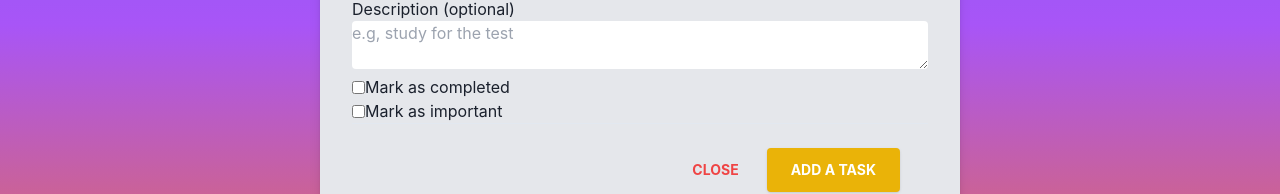
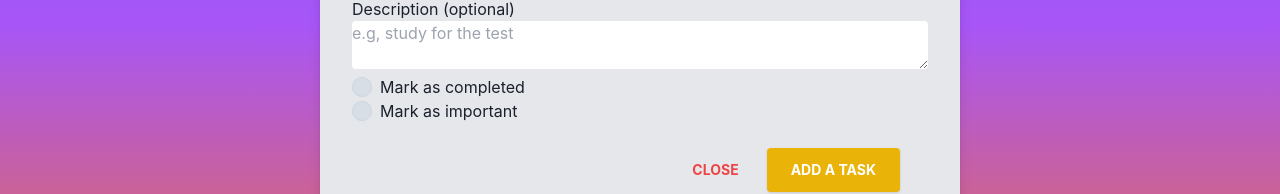
Before and after one commit to ArthurChemov/todo_app_react, a React (Create React App) app: page / in a window 1280 px wide. Both pictures are taken after a click on the button "New task". Shown: the part 375-569 px from the top of the page. Built offline with nearby package versions, Linux system fonts and the light colour scheme.

Commit message:
Fix task

```diff
--- a/src/components/menu/Main.tsx
+++ b/src/components/menu/Main.tsx
@@ -26,6 +26,30 @@ function Main (
           return task.title !== taskNameToDelete;
         })
       );
+    };
+
+    const isCompleted = (taskName: string, completed: boolean): void => {
+        props.setTodoList(
+            props.todoList.filter((task: { title: string; completed: boolean }) => {
+                if(task.title !== taskName) return task.title;
+                else if(task.title === taskName) {
+                    task.completed = !completed;
+                    return task.title;
+                }
+            })
+        );
+    };
+
+    const isImportant = (taskName: string, important: boolean): void => {
+        props.setTodoList(
+            props.todoList.filter((task: { title: string; important: boolean }) => {
+                if(task.title !== taskName) return task.title;
+                else if(task.title === taskName) {
+                    task.important = !important;
+                    return task.title;
+                }
+            })
+        );
     };
 
     return (
@@ -65,7 +89,7 @@ function Main (
             <Box className=" mx-3">
                 <Grid className="mt-4 gap-3 " style={grid ? {gridTemplateColumns: 'repeat(auto-fill, 270px)'}:{gridTemplateColumns: 'repeat(1, 100%)'}}>
                 {props.todoList.map((task: Task, key: number) => {
-                    return <TodoTask key={key} task={task} completeTask={completeTask} grid={grid}/>;
+                    return <TodoTask key={key} task={task} completeTask={completeTask} grid={grid} isCompleted={isCompleted} isImportant={isImportant} />;
                 })}
                 </Grid>
             </Box>
--- a/src/components/utilities/ModalCreateTask.tsx
+++ b/src/components/utilities/ModalCreateTask.tsx
@@ -1,5 +1,28 @@
 import React, { useState, ChangeEvent } from "react";
 import { Task } from "./interfaces";
+
+const InputCheckbox: React.FC<{
+  label: string;
+  isChecked: boolean;
+  setChecked: (value: React.SetStateAction<boolean>) => void;
+}> = ({ isChecked, setChecked, label }) => {
+  return (
+    <label className="mb-0 flex items-center cursor-pointer">
+      <div className="mr-2 bg-slate-300/[.5] dark:bg-slate-800 w-5 h-5 rounded-full grid place-items-center border border-slate-300 dark:border-slate-700">
+        {isChecked && (
+          <span className="bg-rose-500 w-2 h-2 block rounded-full"></span>
+        )}
+      </div>
+      <span className="order-1 flex-1">{label}</span>
+      <input
+        type="checkbox"
+        className="sr-only"
+        checked={isChecked}
+        onChange={() => setChecked((prev: boolean) => !prev)}
+      />
+    </label>
+  );
+};
 
 function ModalCreateTask (
   props: {
@@ -98,24 +121,16 @@ function ModalCreateTask (
                             onChange={({ target }) => props.setDescription(target.value)}
                         ></textarea>
                         </label>
-                        <label className="mb-0 flex items-center cursor-pointer">
-                        <input
-                          type="checkbox"
-                          name="completed"
-                          value="completed"
-                          onChange={handleChange}
+                        <InputCheckbox
+                          isChecked={props.completed}
+                          setChecked={props.setCompleted}
+                          label="Mark as completed"
                         />
-                        Mark as completed
-                        </label>
-                        <label className="mb-0 flex items-center cursor-pointer">
-                        <input
-                          type="checkbox"
-                          name="important"
-                          value="important"
-                          onChange={handleChange}
+                        <InputCheckbox
+                          isChecked={props.important}
+                          setChecked={props.setImportant}
+                          label="Mark as important"
                         />
-                        Mark as important
-                        </label>
                         <div className="flex items-center justify-end p-6 border-t border-solid border-blueGray-200 rounded-b">
                         <button className="text-red-500 background-transparent font-bold uppercase px-6 py-2 text-sm outline-none focus:outline-none mr-1 mb-1" type="button" onClick={() => setShowModal(false)} >
                             Close
--- a/src/components/utilities/TodoTasks.tsx
+++ b/src/components/utilities/TodoTasks.tsx
@@ -7,9 +7,11 @@ interface Props {
   task: Task;
   completeTask(taskNameToDelete: string): void;
   grid: boolean
+  isCompleted(taskName: string, completed: boolean): void
+  isImportant(taskName: string, completed: boolean): void
 }
 
-const TodoTask = ({ task, completeTask, grid }: Props) => {
+const TodoTask = ({ task, completeTask, grid, isCompleted, isImportant }: Props) => {
 
   return (
     <Flex className={` justify-between flex-col p-3 text-white bg-sky-500 rounded-xl border-[1px] border-slate-600 hover:border-0 hover:shadow-2xl min-h-[150px] ${grid ? 'w-[270px]':'w-100%'}`}>
@@ -22,14 +24,8 @@ const TodoTask = ({ task, completeTask, grid }: Props) => {
       </Flex>
       <Flex className=" flex-row-reverse">
         <IconButton aria-label={'Delete'} icon={<DeleteIcon/>} colorScheme="#00c2e0" color={'red'} onClick={() => {completeTask(task.title); }}/>
-        <IconButton aria-label={'Important'} icon={<StarIcon />} colorScheme="#00c2e0" color={task.important ? 'red': 'white'} onClick={() => {
-          if(task.important === true) task.important = false
-          else task.important = true
-          }}/>
-        <IconButton aria-label={'Completed'} icon={<CheckIcon />} colorScheme="#00c2e0" color={task.completed ? 'red': 'white'} onClick={() => {
-          if(task.completed === true) task.completed = false
-          else task.completed = true
-          }}/>
+        <IconButton aria-label={'Important'} icon={<StarIcon />} colorScheme="#00c2e0" style={task.important ? {color: 'red'}: {color: 'white'}} onClick={() => {isImportant(task.title, task.important)}}/>
+        <IconButton aria-label={'Completed'} icon={<CheckIcon />} colorScheme="#00c2e0" style={task.completed ? {color: 'red'}: {color: 'white'}} onClick={() => {isCompleted(task.title, task.completed)}}/>
       </Flex>
     </Flex>
   );
```
